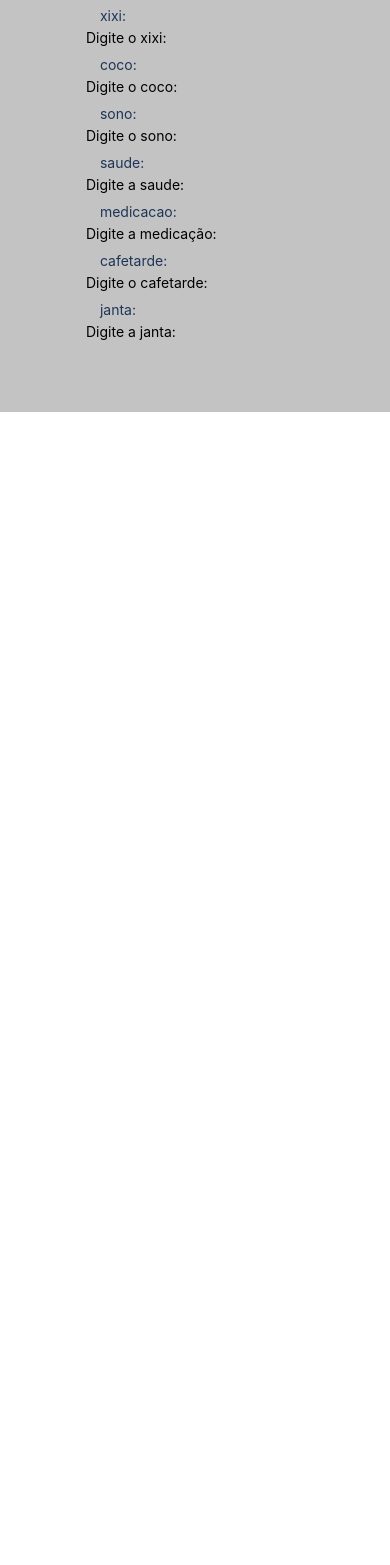
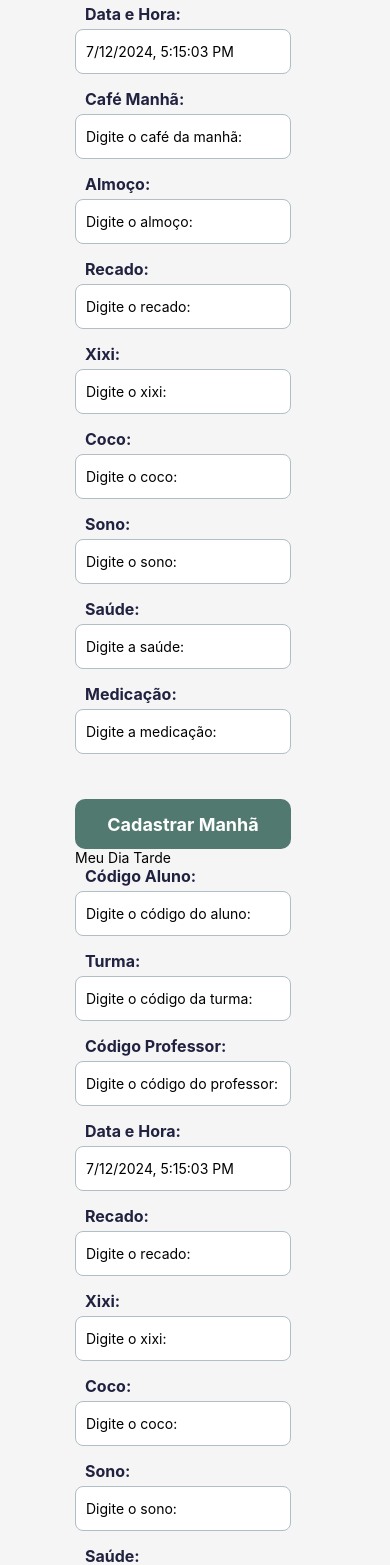
Before and after one commit to PaolaBrina/projetofinal-creche, a React Native app: screen /MeudiaProfessor in a window 390 px wide. Shown: the part 432-1997 px from the top of the page. Before the commit the page ends 844 px from the top, so only its background shows below. Built offline with nearby package versions, Linux system fonts and the light colour scheme.

Commit message:
arrumar scroll

```diff
--- a/src/pages/Professor/HomeProfessor.js
+++ b/src/pages/Professor/HomeProfessor.js
@@ -68,7 +68,6 @@ export default function HomeProfessor({navigation}) {
       flex: 1,
       backgroundColor: '#fff',
       alignItems: 'center',
-      paddingTop: 50,
     },
     topBar: {
       flexDirection: 'row',
--- a/src/pages/Professor/MeudiaProfessor.js
+++ b/src/pages/Professor/MeudiaProfessor.js
@@ -1,6 +1,6 @@
 import React, { useState } from 'react';
 import DateTimePicker from '@react-native-community/datetimepicker';
-import { StyleSheet, Text, TextInput, View, TouchableOpacity, KeyboardAvoidingView, ScrollView } from 'react-native';
+import { StyleSheet, Text, TextInput, View, TouchableOpacity, KeyboardAvoidingView, ScrollView,Platform  } from 'react-native';
 import axios from 'axios';
 
 export default function MeudiaProfessor({navigation}) {
@@ -16,8 +16,8 @@ export default function MeudiaProfessor({navigation}) {
   const [newsaude, setNewsaude] =  useState('');
   const [newmedicacao, setNewmedicacao] =  useState('');
   const [newcafetarde, setNewcafetarde] =  useState('');
- /*  const [newcafemanha, setNewcafemanha] =  useState('');
-  const [newalmoco, setNewalmoco] =  useState(''); */
+  const [newcafemanha, setNewcafemanha] =  useState('');
+  const [newalmoco, setNewalmoco] =  useState('');
   const [newjanta, setNewjanta] =  useState('');
 
   const onChange = (event, selectedDate) => {
@@ -30,9 +30,33 @@ export default function MeudiaProfessor({navigation}) {
     setShow(true);
   };
 
+  const CadMeudiamanha = async () => {
+    try {
+      const newItem = {
+        codaluno: newcodaluno,
+        codturma: newcodturma,
+        codprofessor: newcodprofessor,
+        datahora: newdatahora,
+        recado: newrecado,
+        xixi: newxixi,
+        coco: newcoco,
+        sono: newsono,
+        saude: newsaude,
+        medicacao: newmedicacao,
+        cafemanha: newcafemanha,
+        almoco: newalmoco,
+      }
+      const response = await axios.post('http://localhost:3000/meudiamanha', newItem);
+      console.log(response.data);
+      Alert.alert("Cadastro realizado", "Meu dia Manhã cadastrado com sucesso!");
+    } catch (error) {
+      console.error('Erro ao cadastrar o Meu Dia Manhã:', error);
+      Alert.alert("Erro", "Ocorreu um erro ao cadastrar o Meu dia Manhã.");
+    }
+  };
 
   const CadMeudiatarde = async () => {
-        try{
+    try {
       const newItem = {
         codaluno: newcodaluno,
         codturma: newcodturma,
@@ -47,43 +71,52 @@ export default function MeudiaProfessor({navigation}) {
         cafetarde: newcafetarde,
         janta: newjanta,
       }
-        const response = await axios.post('http://localhost:3000/meudiatarde',newItem);
-        const data = response.data;
-        console.log(data);
+      const response = await axios.post('http://localhost:3000/meudiatarde', newItem);
+      console.log(response.data);
+      Alert.alert("Cadastro realizado", "Meu dia Tarde cadastrado com sucesso!");
     } catch (error) {
-        console.error('Error fetching data:', error);
+      console.error('Erro ao cadastrar o Meu Dia Tarde:', error);
+      Alert.alert("Erro", "Ocorreu um erro ao cadastrar o Meu dia Tarde.");
     }
-    }
+  };
 
   return (
-      <KeyboardAvoidingView style={{ flex: 1 }} behavior="padding">
-      <ScrollView contentContainerStyle={{ flexGrow: 1 }}>
+    <KeyboardAvoidingView
+    style={{ flex: 1 }}
+    behavior={Platform.OS === 'ios' ? 'padding' : 'height'}
+   >
+      <ScrollView
+        contentContainerStyle={{ flexGrow: 1} }
+        style={{ flex: 1 }}
+        keyboardShouldPersistTaps='handled'
+      >
         <View style={styles.container}>
           <View style={styles.topo}>
-      <Text style={styles.topotext}> dados cadastrais</Text>
+            <Text style={styles.topotext}>Dados Cadastrais</Text>
           </View>
+
           <View>
-            <Text>Meu dia manha</Text>
-            <Text style={styles.inputext}> codigo Aluno: </Text>
+            <Text>Meu Dia Manhã</Text>
+            <Text style={styles.inputext}>Código Aluno:</Text>
             <TextInput
               style={styles.input}
-              placeholder='Digite  o código do aluno:'
+              placeholder='Digite o código do aluno:'
               value={newcodaluno}
               onChangeText={setNewcodaluno}
               keyboardType='numeric'
             />
-            <Text style={styles.inputext}> Turma: </Text>
+            <Text style={styles.inputext}>Turma:</Text>
             <TextInput
               style={styles.input}
-              placeholder='Digite  o código da turma:'
+              placeholder='Digite o código da turma:'
               value={newcodturma}
               onChangeText={setNewcodturma}
               keyboardType='numeric'
             />
-            <Text style={styles.inputext}> codigo Professor: </Text>
+            <Text style={styles.inputext}>Código Professor:</Text>
             <TextInput
               style={styles.input}
-              placeholder='Digite  o código do professor:'
+              placeholder='Digite o código do professor:'
               value={newcodprofessor}
               onChangeText={setNewcodprofessor}
             />
@@ -106,66 +139,173 @@ export default function MeudiaProfessor({navigation}) {
                 onChange={onChange}
               />
             )}
-            <Text style={styles.inputext}> recado: </Text>
+            <Text style={styles.inputext}>Café Manhã:</Text>
+            <TextInput
+              style={styles.input}
+              placeholder='Digite o café da manhã:'
+              value={newcafemanha}
+              onChangeText={setNewcafemanha}
+            />
+            <Text style={styles.inputext}>Almoço:</Text>
+            <TextInput
+              style={styles.input}
+              placeholder='Digite o almoço:'
+              value={newalmoco}
+              onChangeText={setNewalmoco}
+            />
+            <Text style={styles.inputext}>Recado:</Text>
             <TextInput
               style={styles.input}
               placeholder='Digite o recado:'
               value={newrecado}
               onChangeText={setNewrecado}
             />
-            <Text style={styles.inputext}> xixi: </Text>
+            <Text style={styles.inputext}>Xixi:</Text>
             <TextInput
               style={styles.input}
               placeholder='Digite o xixi:'
               value={newxixi}
               onChangeText={setNewxixi}
             />
-            <Text style={styles.inputext}> coco: </Text>
+            <Text style={styles.inputext}>Coco:</Text>
             <TextInput
               style={styles.input}
               placeholder='Digite o coco:'
               value={newcoco}
               onChangeText={setNewcoco}
             />
-            <Text style={styles.inputext}> sono: </Text>
+            <Text style={styles.inputext}>Sono:</Text>
             <TextInput
               style={styles.input}
               placeholder='Digite o sono:'
               value={newsono}
               onChangeText={setNewsono}
             />
-            <Text style={styles.inputext}> saude: </Text>
+            <Text style={styles.inputext}>Saúde:</Text>
             <TextInput
               style={styles.input}
-              placeholder='Digite a saude:'
+              placeholder='Digite a saúde:'
               value={newsaude}
               onChangeText={setNewsaude}
             />
-            <Text style={styles.inputext}> medicacao: </Text>
+            <Text style={styles.inputext}>Medicação:</Text>
             <TextInput
               style={styles.input}
               placeholder='Digite a medicação:'
               value={newmedicacao}
               onChangeText={setNewmedicacao}
             />
-            <Text style={styles.inputext}> cafetarde: </Text>
+
+            <TouchableOpacity style={styles.btnLogin} onPress={CadMeudiamanha}>
+              <Text style={styles.btnTxt}>Cadastrar Manhã</Text>
+            </TouchableOpacity>
+          </View>
+
+
+          <View>
+            <Text>Meu Dia Tarde</Text>
+            <Text style={styles.inputext}>Código Aluno:</Text>
             <TextInput
               style={styles.input}
-              placeholder='Digite o cafetarde:'
+              placeholder='Digite o código do aluno:'
+              value={newcodaluno}
+              onChangeText={setNewcodaluno}
+              keyboardType='numeric'
+            />
+            <Text style={styles.inputext}>Turma:</Text>
+            <TextInput
+              style={styles.input}
+              placeholder='Digite o código da turma:'
+              value={newcodturma}
+              onChangeText={setNewcodturma}
+              keyboardType='numeric'
+            />
+            <Text style={styles.inputext}>Código Professor:</Text>
+            <TextInput
+              style={styles.input}
+              placeholder='Digite o código do professor:'
+              value={newcodprofessor}
+              onChangeText={setNewcodprofessor}
+            />
+            <Text style={styles.inputext}>Data e Hora:</Text>
+            <TouchableOpacity onPress={() => showMode('date')}>
+              <TextInput
+                style={styles.input}
+                placeholder='Escolha a data e hora'
+                value={newdatahora.toLocaleString()}
+                editable={false}
+              />
+            </TouchableOpacity>
+            {show && (
+              <DateTimePicker
+                testID="dateTimePicker"
+                value={newdatahora}
+                mode={'datetime'}
+                is24Hour={true}
+                display="default"
+                onChange={onChange}
+              />
+            )}
+            <Text style={styles.inputext}>Recado:</Text>
+            <TextInput
+              style={styles.input}
+              placeholder='Digite o recado:'
+              value={newrecado}
+              onChangeText={setNewrecado}
+            />
+            <Text style={styles.inputext}>Xixi:</Text>
+            <TextInput
+              style={styles.input}
+              placeholder='Digite o xixi:'
+              value={newxixi}
+              onChangeText={setNewxixi}
+            />
+            <Text style={styles.inputext}>Coco:</Text>
+            <TextInput
+              style={styles.input}
+              placeholder='Digite o coco:'
+              value={newcoco}
+              onChangeText={setNewcoco}
+            />
+            <Text style={styles.inputext}>Sono:</Text>
+            <TextInput
+              style={styles.input}
+              placeholder='Digite o sono:'
+              value={newsono}
+              onChangeText={setNewsono}
+            />
+            <Text style={styles.inputext}>Saúde:</Text>
+            <TextInput
+              style={styles.input}
+              placeholder='Digite a saúde:'
+              value={newsaude}
+              onChangeText={setNewsaude}
+            />
+            <Text style={styles.inputext}>Medicação:</Text>
+            <TextInput
+              style={styles.input}
+              placeholder='Digite a medicação:'
+              value={newmedicacao}
+              onChangeText={setNewmedicacao}
+            />
+            <Text style={styles.inputext}>Café Tarde:</Text>
+            <TextInput
+              style={styles.input}
+              placeholder='Digite o café da tarde:'
               value={newcafetarde}
               onChangeText={setNewcafetarde}
             />
-            <Text style={styles.inputext}> janta: </Text>
+            <Text style={styles.inputext}>Janta:</Text>
             <TextInput
               style={styles.input}
               placeholder='Digite a janta:'
               value={newjanta}
               onChangeText={setNewjanta}
             />
+
             <TouchableOpacity style={styles.btnLogin} onPress={CadMeudiatarde}>
-                   <Text style={styles.btnTxt}>cadastrar</Text>
+              <Text style={styles.btnTxt}>Cadastrar Tarde</Text>
             </TouchableOpacity>
-
           </View>
         </View>
       </ScrollView>
@@ -176,40 +316,57 @@ export default function MeudiaProfessor({navigation}) {
   const styles = StyleSheet.create({
     container: {
       flex: 1,
-      backgroundColor: '#c3c3c3',
+      backgroundColor: '#F5F5F5',
       alignItems: 'center',
-      justifyContent: 'center',
+      justifyContent: 'flex-start',
+      paddingVertical: 20,
     },
     topo: {
       backgroundColor: "#212240",
       height: 80,
       width: "100%",
-      alignItems: 'flex-start'
+      justifyContent: 'center',
+      paddingLeft: 20,
     },
-    containermeudia:{
+    topotext: {
+      color: '#FFFFFF',
+      fontSize: 24,
+      fontWeight: 'bold',
+    },
+    inputext: {
+      fontSize: 16,
+      fontWeight: 'bold',
+      color: '#212240',
+      marginBottom: 5,
+      alignSelf: 'flex-start',
+      paddingLeft: 10,
+    },
+    input: {
+      height: 45,
+      borderColor: '#B0BEC5',
+      borderWidth: 1,
+      marginBottom: 15,
+      paddingHorizontal: 10,
+      width: '90%',
+      borderRadius: 8,
+      backgroundColor: '#FFFFFF',
+    },
+    btnLogin: {
       backgroundColor: "#52796F",
-      width: 300,
-      height: 200,
-      borderRadius: 20,
-      alignItems: 'center'
+      width: '90%',
+      height: 50,
+      borderRadius: 10,
+      justifyContent: 'center',
+      alignItems: 'center',
+      marginTop: 30,
     },
-    btnLogin:{
-        backgroundColor: "#354F52",
-        width: 80,
-        height: 50,
-        top: 80,
-        borderRadius: 20,
-        justifyContent: 'center',
-        alignItems: 'center'
+    btnTxt: {
+      color: "#FFFFFF",
+      fontSize: 18,
+      fontWeight: 'bold',
     },
-    btnTxt:{
-        color: "#fff"
-    },
-    inputext:{
-      width: '92%',
-      paddingHorizontal: 10,
-      marginTop: 10,
-      marginBottom: 5,
-      color: '#1D3557',
+    scrollView: {
+      flexGrow: 1,
+      width: '100%',
     },
   });
```
Lines whose indentation alone changed are shown as unchanged.
